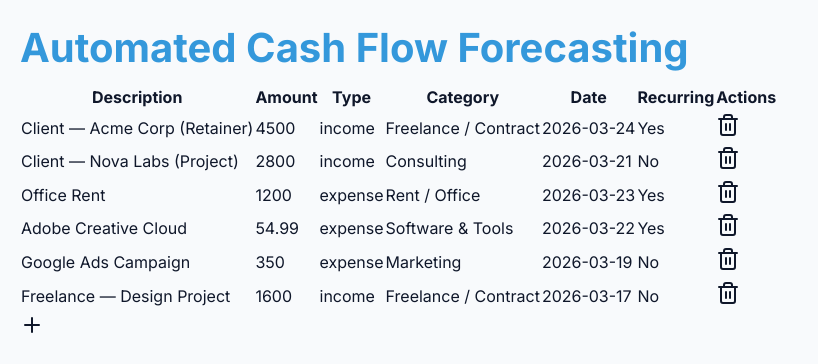
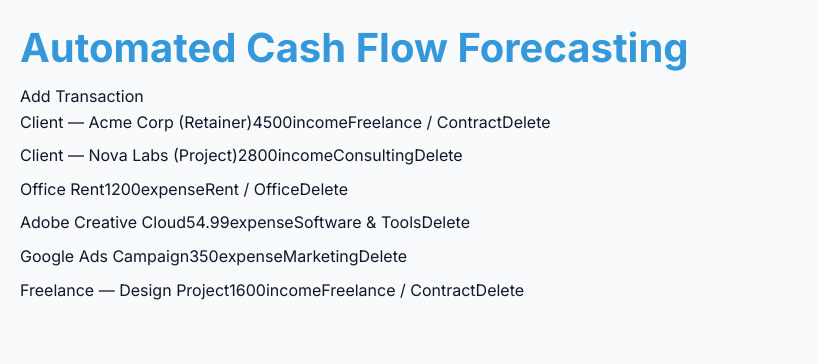
Before and after one commit to kalavathiramarao76-ui/pf-cash-flow-pro, a Next.js app: page /dashboard in a window 1280 px wide. Shown: the top 364 px of the page, without its empty margins (0-818 px from the left). Built offline with nearby package versions, Linux system fonts and the light colour scheme.

Commit message:
improve: auto-upgrade cycle #84
Files: app/dashboard/page.tsx, app/forecasting/page.tsx, app/globals.css

```diff
--- a/app/dashboard/page.tsx
+++ b/app/dashboard/page.tsx
@@ -136,7 +136,7 @@ function App() {
     if (transactions.length === 0) {
       setTransactions(SEED_TRANSACTIONS);
     }
-  }, [transactions]);
+  }, []);
 
   useEffect(() => {
     saveTransactions(transactions);
@@ -154,46 +154,20 @@ function App() {
   return (
     <div>
       <h1>Automated Cash Flow Forecasting</h1>
-      <table>
-        <thead>
-          <tr>
-            <th>Description</th>
-            <th>Amount</th>
-            <th>Type</th>
-            <th>Category</th>
-            <th>Date</th>
-            <th>Recurring</th>
-            <th>Actions</th>
-          </tr>
-        </thead>
-        <tbody>
-          {transactions.map((transaction) => (
-            <tr key={transaction.id}>
-              <td>{transaction.description}</td>
-              <td>{transaction.amount}</td>
-              <td>{transaction.type}</td>
-              <td>{transaction.category}</td>
-              <td>{transaction.date}</td>
-              <td>{transaction.recurring ? "Yes" : "No"}</td>
-              <td>
-                <button onClick={() => handleDeleteTransaction(transaction.id)}>
-                  <Trash2 />
-                </button>
-              </td>
-            </tr>
-          ))}
-        </tbody>
-      </table>
-      <button onClick={() => handleAddTransaction({
-        id: Math.random().toString(),
-        description: "New Transaction",
-        amount: 0,
-        type: "income",
-        date: new Date().toISOString().split("T")[0],
-        recurring: false,
-      })}>
-        <Plus />
+      <button onClick={() => handleAddTransaction({ id: Date.now().toString(), description: "New Transaction", amount: 0, type: "income", date: new Date().toISOString().split("T")[0], recurring: false })}>
+        Add Transaction
       </button>
+      <ul>
+        {transactions.map((transaction) => (
+          <li key={transaction.id}>
+            <span>{transaction.description}</span>
+            <span>{transaction.amount}</span>
+            <span>{transaction.type}</span>
+            <span>{transaction.category}</span>
+            <button onClick={() => handleDeleteTransaction(transaction.id)}>Delete</button>
+          </li>
+        ))}
+      </ul>
     </div>
   );
 }
--- a/app/forecasting/page.tsx
+++ b/app/forecasting/page.tsx
@@ -108,37 +108,96 @@ export default function ForecastingPage() {
     setSelectedMonth(month);
   };
 
-  const handleResetDrillDown = () => {
-    setSelectedMonth(null);
+  const handleDateRangeChange = (start: number, end: number) => {
+    setDateRange({ start, end });
   };
+
+  const filteredForecastData = useMemo(() => {
+    if (selectedMonth !== null) {
+      return forecastData.filter((data) => data.month === selectedMonth);
+    } else if (dateRange.start !== 1 || dateRange.end !== 6) {
+      return forecastData.filter((data) => data.month >= dateRange.start && data.month <= dateRange.end);
+    } else {
+      return forecastData;
+    }
+  }, [forecastData, selectedMonth, dateRange]);
 
   return (
     <div>
       <h1>Automated Cash Flow Forecasting</h1>
+      <div>
+        <label>Current Balance:</label>
+        <input type="number" value={currentBalance} onChange={(e) => setCurrentBalance(e.target.value)} />
+      </div>
+      <div>
+        <label>Horizon:</label>
+        <select value={horizon} onChange={(e) => setHorizon(parseInt(e.target.value) as 3 | 6 | 12)}>
+          <option value="3">3 months</option>
+          <option value="6">6 months</option>
+          <option value="12">12 months</option>
+        </select>
+      </div>
+      <div>
+        <label>Safety Threshold:</label>
+        <input type="number" value={safetyThreshold} onChange={(e) => setSafetyThreshold(e.target.value)} />
+      </div>
+      <div>
+        <label>Recurring Items:</label>
+        <ul>
+          {recurringItems.map((item) => (
+            <li key={item.id}>
+              {item.label} ({item.type}) - {item.amount} ({item.frequency})
+            </li>
+          ))}
+        </ul>
+        <button onClick={() => setShowAddForm(true)}>Add New Item</button>
+        {showAddForm && (
+          <div>
+            <label>Label:</label>
+            <input type="text" value={newItem.label} onChange={(e) => setNewItem({ ...newItem, label: e.target.value })} />
+            <label>Amount:</label>
+            <input type="number" value={newItem.amount} onChange={(e) => setNewItem({ ...newItem, amount: e.target.value })} />
+            <label>Type:</label>
+            <select value={newItem.type} onChange={(e) => setNewItem({ ...newItem, type: e.target.value as "income" | "expense" })}>
+              <option value="income">Income</option>
+              <option value="expense">Expense</option>
+            </select>
+            <label>Frequency:</label>
+            <select value={newItem.frequency} onChange={(e) => setNewItem({ ...newItem, frequency: e.target.value as RecurringItem["frequency"] })}>
+              <option value="monthly">Monthly</option>
+              <option value="quarterly">Quarterly</option>
+              <option value="yearly">Yearly</option>
+            </select>
+            <button onClick={() => setRecurringItems([...recurringItems, { ...newItem, id: Math.random().toString(36).substr(2, 9) }])}>Add</button>
+          </div>
+        )}
+      </div>
+      <div>
+        <label>Date Range:</label>
+        <input type="number" value={dateRange.start} onChange={(e) => handleDateRangeChange(parseInt(e.target.value), dateRange.end)} />
+        <label>to</label>
+        <input type="number" value={dateRange.end} onChange={(e) => handleDateRangeChange(dateRange.start, parseInt(e.target.value))} />
+      </div>
       <ResponsiveContainer width="100%" height={300}>
-        <LineChart data={forecastData}>
+        <LineChart data={filteredForecastData}>
           <CartesianGrid strokeDasharray="3 3" />
           <XAxis dataKey="month" />
           <YAxis />
           <Tooltip />
           <Legend />
-          <Line type="monotone" dataKey="balance" stroke="#8884d8" />
+          <Line type="monotone" dataKey="balance" stroke="#8884d8" activeDot={{ r: 8 }} />
           <Line type="monotone" dataKey="income" stroke="#82ca9d" />
-          <Line type="monotone" dataKey="expenses" stroke="#f44336" />
+          <Line type="monotone" dataKey="expenses" stroke="#8884d8" />
+          <Brush dataKey="month" height={30} />
         </LineChart>
       </ResponsiveContainer>
-      {selectedMonth !== null && (
-        <div>
-          <h2>Drill Down: Month {selectedMonth}</h2>
-          <p>Balance: {forecastData[selectedMonth - 1].balance}</p>
-          <p>Income: {forecastData[selectedMonth - 1].income}</p>
-          <p>Expenses: {forecastData[selectedMonth - 1].expenses}</p>
-          <button onClick={handleResetDrillDown}>Back to Overview</button>
-        </div>
-      )}
-      <button onClick={() => handleDrillDown(1)}>Drill Down Month 1</button>
-      <button onClick={() => handleDrillDown(2)}>Drill Down Month 2</button>
-      <button onClick={() => handleDrillDown(3)}>Drill Down Month 3</button>
+      <ul>
+        {filteredForecastData.map((data) => (
+          <li key={data.month} onClick={() => handleDrillDown(data.month)}>
+            Month {data.month}: Balance - {data.balance}, Income - {data.income}, Expenses - {data.expenses}
+          </li>
+        ))}
+      </ul>
     </div>
   );
 }
--- a/app/globals.css
+++ b/app/globals.css
@@ -174,6 +174,7 @@ a:hover {
 @media (max-width: 768px) {
   body {
     font-size: calc(var(--font-size) * 0.9);
+    padding: 10px;
   }
   .container {
     grid-template-columns: repeat(6, 1fr);
@@ -190,9 +191,10 @@ a:hover {
 @media (max-width: 480px) {
   body {
     font-size: calc(var(--font-size) * 0.8);
+    padding: 5px;
   }
   .container {
-    grid-template-columns: repeat(4, 1fr);
+    grid-template-columns: repeat(3, 1fr);
     padding: 5px;
   }
   h1 {
@@ -203,22 +205,26 @@ a:hover {
   }
 }
 
-@media (prefers-reduced-motion: reduce) {
-  * {
-    transition: none;
-    animation: none;
-  }
+/* Screen reader support */
+.sr-only {
+  position: absolute;
+  width: 1px;
+  height: 1px;
+  padding: 0;
+  margin: -1px;
+  overflow: hidden;
+  clip: rect(0, 0, 0, 0);
+  white-space: nowrap;
+  border: 0;
 }
 
-@media (prefers-color-scheme: dark) {
-  :root {
-    --foreground-rgb: 248, 250, 252;
-    --background-rgb: 15, 23, 42;
-  }
+.sr-only:focus {
+  clip: auto;
+  height: auto;
+  margin: 0;
+  overflow: visible;
+  position: static;
+  white-space: normal;
+  width: auto;
+  z-index: 1000;
 }
-
-@media (min-width: 1200px) {
-  .container {
-    max-width: var(--max-width);
-  }
-}
```
